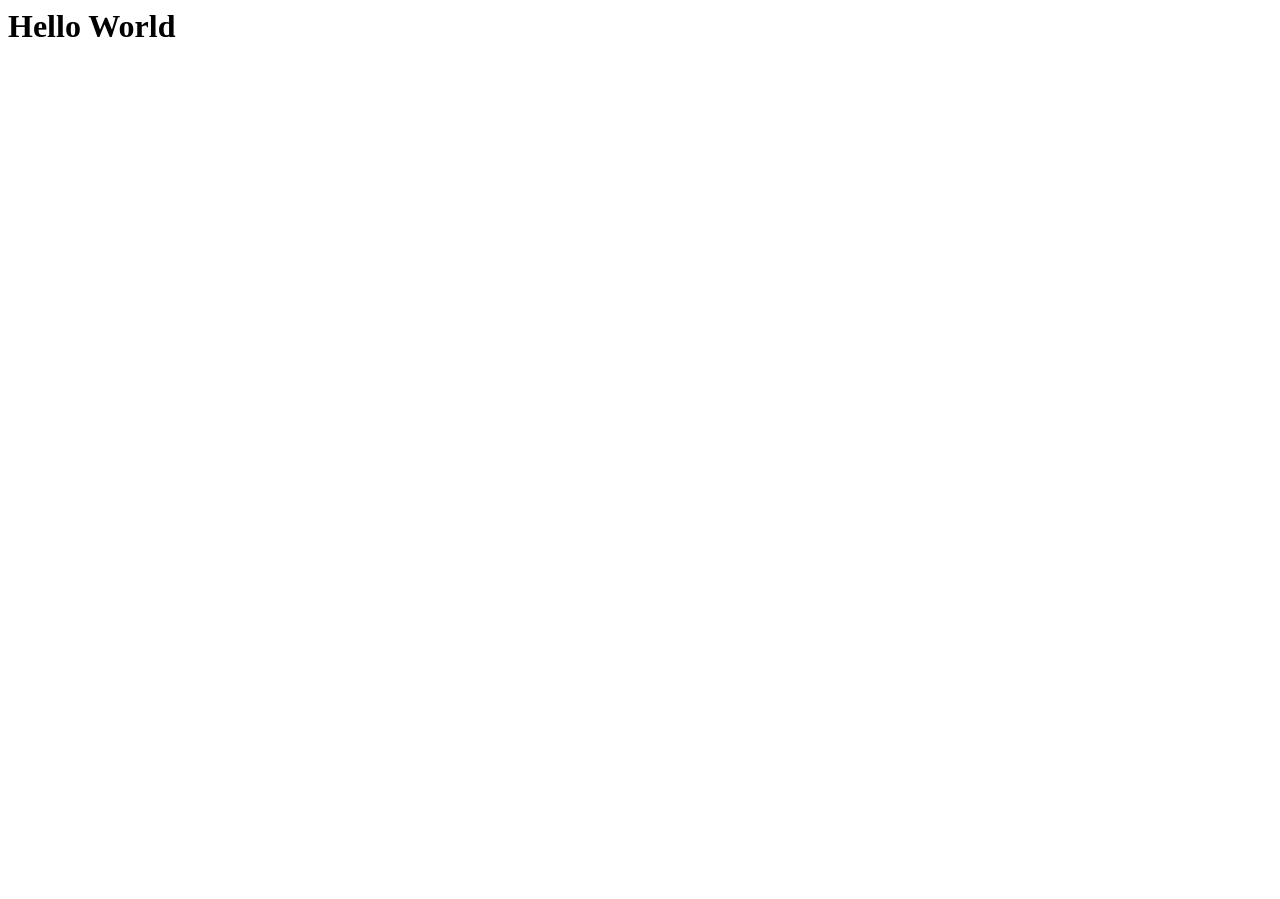
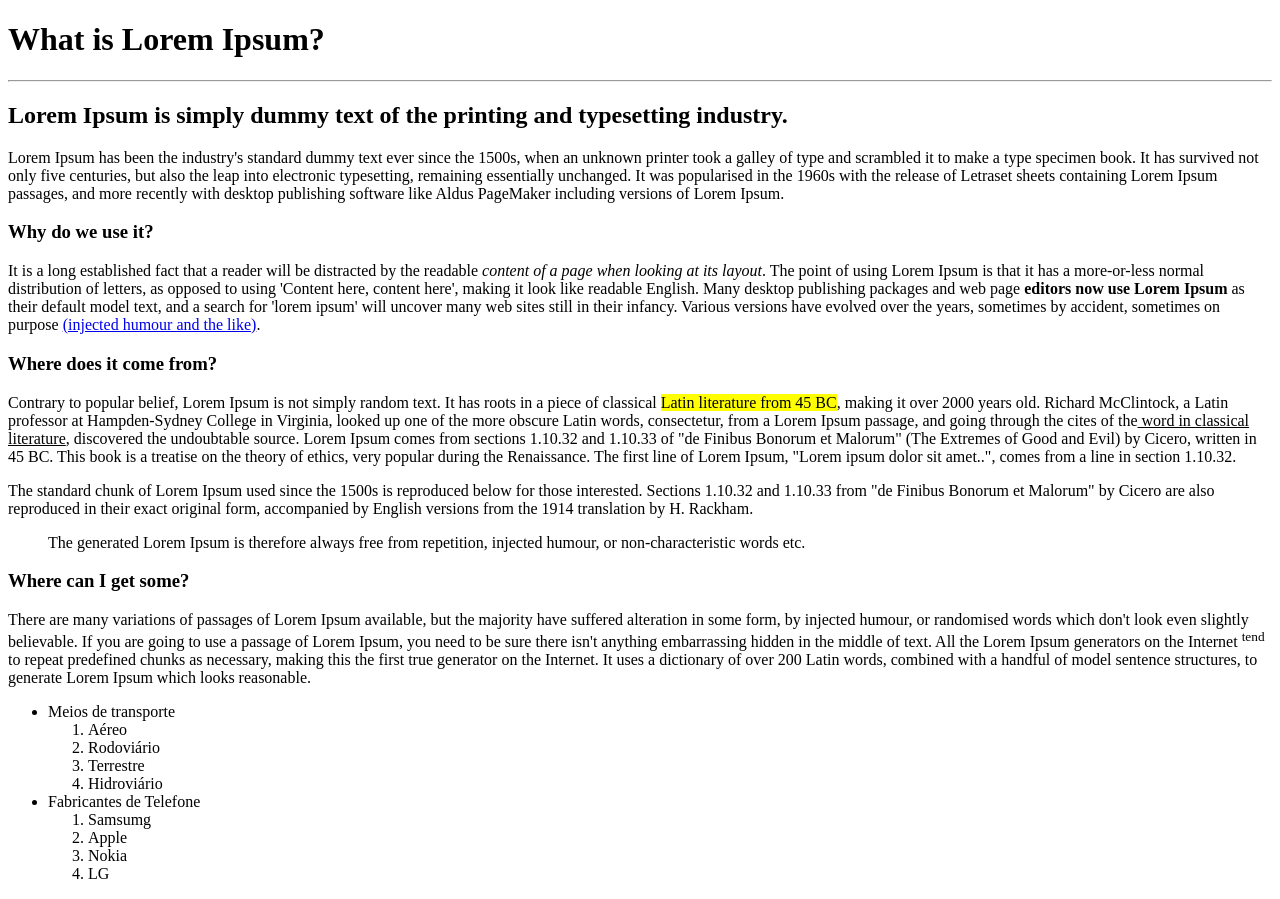
Before and after one commit to thalesacardoso/dio-formacao-html, a plain HTML site: page index.html in a window 1280 px wide. Before the commit the page ends 800 px from the top, so only its background shows below. Drawn offline with Linux system fonts and the light colour scheme.

Commit message:
Finalização do desafio

```diff
--- a/index.html
+++ b/index.html
@@ -1,8 +1,71 @@
-<html>
-    <head>
+<!DOCTYPE html>
+<html lang="en">
+<head>
+    <meta charset="UTF-8">
+    <meta name="viewport" content="width=device-width, initial-scale=1.0">
+    <title>Desafio do HTML</title>
+</head>
+<body>
 
-    </head>
-    <body>
-        <h1>Hello World</h1>
-    </body>
+    <!--
+        Tags Usadas:
+        <p> Marca um parágrafo
+        <h1>...<h6> Marca Titulos e Sub titulos
+        <u> Deixa o texto sublinhado
+        <i> Deixa o texto em itálico
+        <strong> Deixa o texto em negrito
+        <blockquote> Serve para marcar uma citação
+        <mark> Deixa o texto marcado com cor de fundo
+        <sup> Deixa o texto sobrescrito
+        <ol> Cria uma lista não ordenada
+        <ul> Cria uma lista não ordenada
+        <li> Cria os itens da lista, é considerada tag filha de <ol> e <ul>
+        <a> Cria links internos ou externos
+
+        Atributos Usados:
+        href
+        title
+        target
+
+    -->
+
+
+    <h1>What is Lorem Ipsum?</h1>
+    <hr>
+    <h2>Lorem Ipsum is simply dummy text of the printing and typesetting industry. </h2>
+
+    <p>Lorem Ipsum has been the industry's standard dummy text ever since the 1500s, when an unknown printer took a galley of type and scrambled it to make a type specimen book. It has survived not only five centuries, but also the leap into electronic typesetting, remaining essentially unchanged. It was popularised in the 1960s with the release of Letraset sheets containing Lorem Ipsum passages, and more recently with desktop publishing software like Aldus PageMaker including versions of Lorem Ipsum.</p>
+
+    <h3>Why do we use it?</h3>
+    <p>It is a long established fact that a reader will be distracted by the readable <i>content of a page when looking at its layout</i>. The point of using Lorem Ipsum is that it has a more-or-less normal distribution of letters, as opposed to using 'Content here, content here', making it look like readable English. Many desktop publishing packages and web page <strong>editors now use Lorem Ipsum</strong> as their default model text, and a search for 'lorem ipsum' will uncover many web sites still in their infancy. Various versions have evolved over the years, sometimes by accident, sometimes on purpose <a href="http://google.com.br" target="_blank" title="Clique para ir pro google">(injected humour and the like)</a>.</p>
+
+
+    <h3>Where does it come from?</h3>
+    <p>Contrary to popular belief, Lorem Ipsum is not simply random text. It has roots in a piece of classical <mark>Latin literature from 45 BC</mark>, making it over 2000 years old. Richard McClintock, a Latin professor at Hampden-Sydney College in Virginia, looked up one of the more obscure Latin words, consectetur, from a Lorem Ipsum passage, and going through the cites of the<u> word in classical literature</u>, discovered the undoubtable source. Lorem Ipsum comes from sections 1.10.32 and 1.10.33 of "de Finibus Bonorum et Malorum" (The Extremes of Good and Evil) by Cicero, written in 45 BC. This book is a treatise on the theory of ethics, very popular during the Renaissance. The first line of Lorem Ipsum, "Lorem ipsum dolor sit amet..", comes from a line in section 1.10.32.</p>
+
+    <p>The standard chunk of Lorem Ipsum used since the 1500s is reproduced below for those interested. Sections 1.10.32 and 1.10.33 from "de Finibus Bonorum et Malorum" by Cicero are also reproduced in their exact original form, accompanied by English versions from the 1914 translation by H. Rackham.
+    <blockquote>The generated Lorem Ipsum is therefore always free from repetition, injected humour, or non-characteristic words etc.</blockquote></p>
+
+    <h3>Where can I get some?</h3>
+    <p>There are many variations of passages of Lorem Ipsum available, but the majority have suffered alteration in some form, by injected humour, or randomised words which don't look even slightly believable. If you are going to use a passage of Lorem Ipsum, you need to be sure there isn't anything embarrassing hidden in the middle of text. All the Lorem Ipsum generators on the Internet <sup>tend</sup> to repeat predefined chunks as necessary, making this the first true generator on the Internet. It uses a dictionary of over 200 Latin words, combined with a handful of model sentence structures, to generate Lorem Ipsum which looks reasonable. </p>
+
+    <!-- O uso de listas ajudam a organizar alguns tipos de informações como menus -->
+    <ul>
+        <li>Meios de transporte</li>
+            <ol>
+                <li>Aéreo</li>
+                <li>Rodoviário</li>
+                <li>Terrestre</li>
+                <li>Hidroviário</li>
+            </ol>
+        <li>Fabricantes de Telefone</li>
+            <ol>
+                <li>Samsumg</li>
+                <li>Apple</li>
+                <li>Nokia</li>
+                <li>LG</li>
+            </ol>
+    </ul>
+
+</body>
 </html>
```
